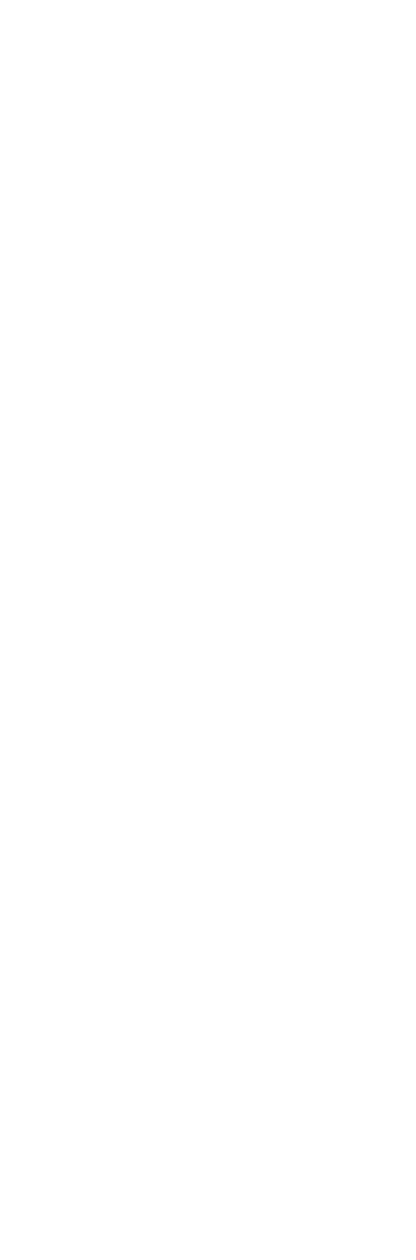
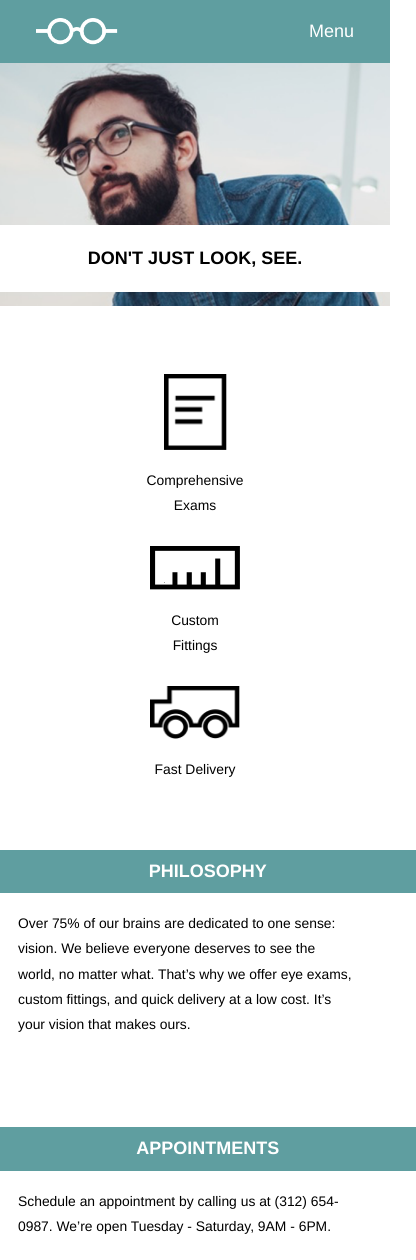
Before and after one commit to rsbeaver/Tortoiseshell, a plain HTML site: page index.html in a window 390 px wide. Shown: the top 1260 px of the page, 416 px wide, since content can reach past the window. Before the commit the page ends 844 px from the top, so only its background shows below. Drawn offline with Linux system fonts and the light colour scheme.

Commit message:
Final-ly pushing Tortoiseshell project.

```diff
--- a/index.html
+++ b/index.html
@@ -1,32 +1,92 @@
-<!DOCTYPE HTML>
+<!DOCTYPE html>
+
 <html>
 
 <head>
-
-  <link href="resources/css/reset.css" type="text/css" rel="stylesheet">
-  <link href="resources/css/style.css" type="text/css" rel="stylesheet">
-
   <title>Tortoiseshell Optics</title>
-
+  <link href="resources/css/reset.css" type="text/css" rel="stylesheet"/>
+  <link href="resources/css/styles.css" type="text/css" rel="stylesheet"/>
 </head>
-
-
 
 <body>
 
+  <!-- Header -->
 
+  <header>
+    <nav class="container">
+      <div>
+        <img src="./resources/images/logo-white.png"/>
+        <span>Tortoiseshell Optics</span>
+      </div>
+      <div class="menu">
+        <ul>
+          <li>Services</li>
+          <li>Products</li>
+          <li>Contact</li>
+        </ul>
+        <ul class="mobile-menu">
+          <li>Menu</li>
+        </ul>
+      </div>
+    </nav>
+    <div class="flex-container">
+      <div class="main-banner">
+        <h1>DON'T JUST LOOK, SEE.</h1>
+      </div>
+    </div>
+  </header>
 
+  <!-- First Supporting Section -->
 
+  <section class="supporting">
 
+    <!-- Service Section -->
 
+    <div class="service">
+      <img src="./resources/images/paper-icon.png" class="paper-icon"/>
+      <div>Comprehensive Exams</div>
+    </div>
+    <div class="service">
+      <img src="./resources/images/ruler-icon.png"/>
+      <div>Custom Fittings</div>
+    </div>
+    <div class="service">
+      <img src="./resources/images/truck-icon.png"/>
+      <div>Fast Delivery</div>
+    </div>
+  </section>
 
+  <!-- Second Supporting Section -->
 
+  <section class="supporting container">
+    <div class="vision">
+      <div class="title">
+        PHILOSOPHY
+      </div>
+      <p>
+        Over 75% of our brains are dedicated to one sense: vision.
+        We believe everyone deserves to see the world, no matter what.
+        That’s why we offer eye exams, custom fittings, and quick delivery at
+         a low cost. It’s your vision that makes ours.
+      </p>
+    </div>
+    <div class="vision">
+      <div class="title">
+        APPOINTMENTS
+      </div>
+      <p>
+        Schedule an appointment by calling us at (312) 654-0987. We’re open
+        Tuesday - Saturday, 9AM - 6PM.
+      </p>
+    </div>
+  </section>
 
+  <!-- Footer -->
 
-
-
-
-
+  <footer class="container">
+    <img src="./resources/images/logo-black.png"/>
+    <div>Copyright Tortoiseshell Optics</div>
+  </footer>
 
 
 
--- a/resources/css/style.css
+++ /dev/null
@@ -1,5 +0,0 @@
-html {
-  font-size: 18px;
-  background-color: white;
-  line-height: 1.4;
-}
--- /dev/null
+++ b/resources/css/styles.css
@@ -0,0 +1,243 @@
+
+html {
+  font-family: Helvetica, sans-serif;
+  font-size: 18px;
+  background-color: white;
+}
+
+body {
+  line-height: 1.4rem;
+}
+
+.container {
+  max-width: 960px;
+  margin: auto;
+}
+
+.flex-container {
+  display: flex;
+}
+
+/* Header */
+
+header {
+  background: url('../images/glasses-bg.png');
+  background-repeat: no-repeat;
+  background-position: center;
+  background-size: cover;
+  padding-top: 1rem;
+  height: 30rem;
+}
+
+h1 {
+  font-size: 2rem;
+  font-weight: bold;
+  margin: .67em 0;
+}
+
+nav {
+  padding: 1rem 0;
+  background-color: cadetblue;
+  color: white;
+  display: flex;
+  align-items: center;
+  justify-content: space-between;
+}
+
+nav div {
+  display: flex;
+  align-items: center;
+}
+
+nav img {
+  height: 1.5rem;
+  margin-left: 2rem;
+  margin-right: 1rem;
+}
+
+ul {
+  margin-right: 1rem;
+}
+
+ul li {
+  display: inline;
+  padding: 0 1rem;
+}
+
+.mobile-menu {
+  display: none;
+}
+
+.flex-container {
+  justify-content: flex-end;
+}
+
+.main-banner {
+  background-color: white;
+  padding: 0.75rem 5rem;
+  display: inline-block;
+  margin-top: 10rem;
+  margin-right: -2rem;
+  line-height: 2.4rem;
+}
+
+@media only screen and (max-width: 992px) {
+  header {
+    padding-top: 0;
+    height: 22rem;
+  }
+
+  nav.container {
+    max-width: 100%;
+  }
+
+  .main-banner {
+    padding: 0.75rem 4rem;
+    margin-top: 5rem;
+    margin-right: 2rem;
+  }
+
+  .main-banner h1 {
+    font-size: 1.33rem;
+  }
+}
+
+@media only screen and (max-width: 720px) {
+  .menu ul {
+    display: none;
+  }
+
+  .menu ul.mobile-menu {
+    display: block;
+  }
+}
+
+@media only screen and (max-width: 540px) {
+  header div span {
+    display: none;
+  }
+
+  header {
+    background-position: 20%;
+    height: 17rem;
+  }
+
+  .main-banner {
+    padding: 0 1rem;
+    margin: 9rem auto 0 auto;
+    width: 100%;
+    text-align: center;
+  }
+
+  .main-banner h1 {
+    font-size: 1rem;
+  }
+}
+
+/* Supporting Sections */
+
+.supporting {
+  display: flex;
+  justify-content: center;
+}
+
+@media only screen and (max-width: 540px) {
+  .supporting {
+    flex-direction: column;
+    align-items: center;
+    justify-content: flex-start;
+    margin-top: 3rem;
+  }
+}
+
+/* Service Section */
+
+.service {
+  display: flex;
+  flex-direction: column;
+  justify-content: space-between;
+  align-items: center;
+  text-align: center;
+  margin: 3rem;
+  width: 5rem;
+  height: 8rem;
+}
+
+.service img {
+  width: 5rem;
+  margin-bottom: 1rem;
+}
+
+.service img.paper-icon {
+  width: 3.5rem;
+}
+
+@media only screen and (max-width: 540px) {
+  .service {
+    height: auto;
+    margin: .77rem;
+    font-size: .77rem;
+  }
+}
+
+/* vision Section */
+
+.vision {
+  width: 35%;
+  margin-right: 5%;
+  margin-bottom: 4rem;
+}
+
+.vision p {
+  padding: 1rem 0;
+}
+
+.title {
+  background-color: cadetblue;
+  padding: 0.5rem 1.25rem;
+  font-weight: bold;
+  color: white;
+  max-width: 10rem;
+}
+
+@media only screen and (max-width: 540px) {
+  .vision {
+    width: auto;
+  }
+
+  .vision .title {
+    width: 100%;
+    max-width: 100%;
+    text-align: center;
+  }
+
+  .vision p {
+    padding: 1rem;
+    font-size: .77rem;
+  }
+}
+
+/* Footer */
+
+footer {
+  background-color: azure;
+  padding: 4rem 2rem;
+  display: flex;
+  align-items: center;
+}
+
+footer img {
+  height: 1.5rem;
+  margin-left: 2rem;
+  margin-right: 1rem;
+}
+
+@media only screen and (max-width: 540px) {
+  footer {
+    justify-content: center;
+  }
+
+  footer div {
+    display: none;
+  }
+}
```
